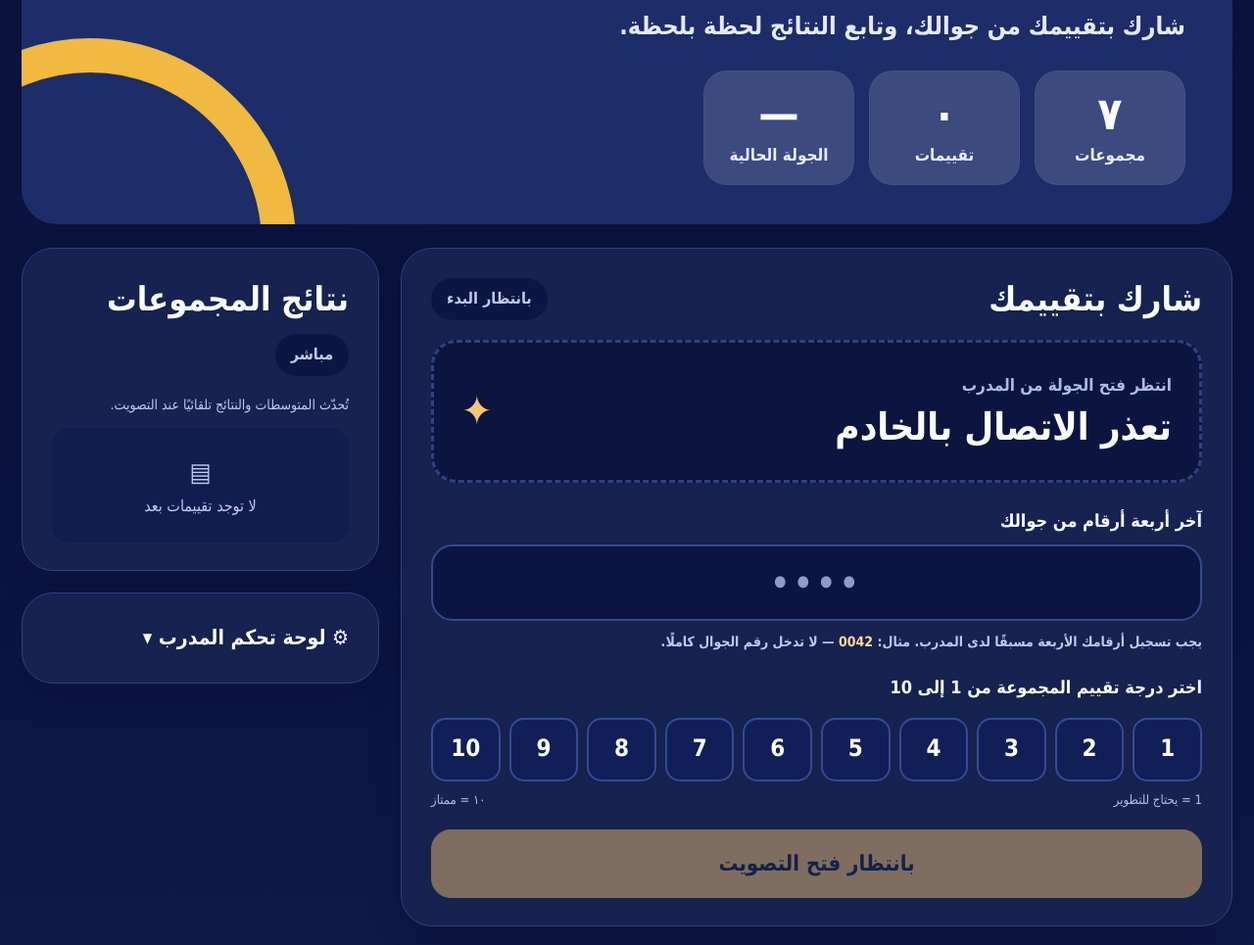
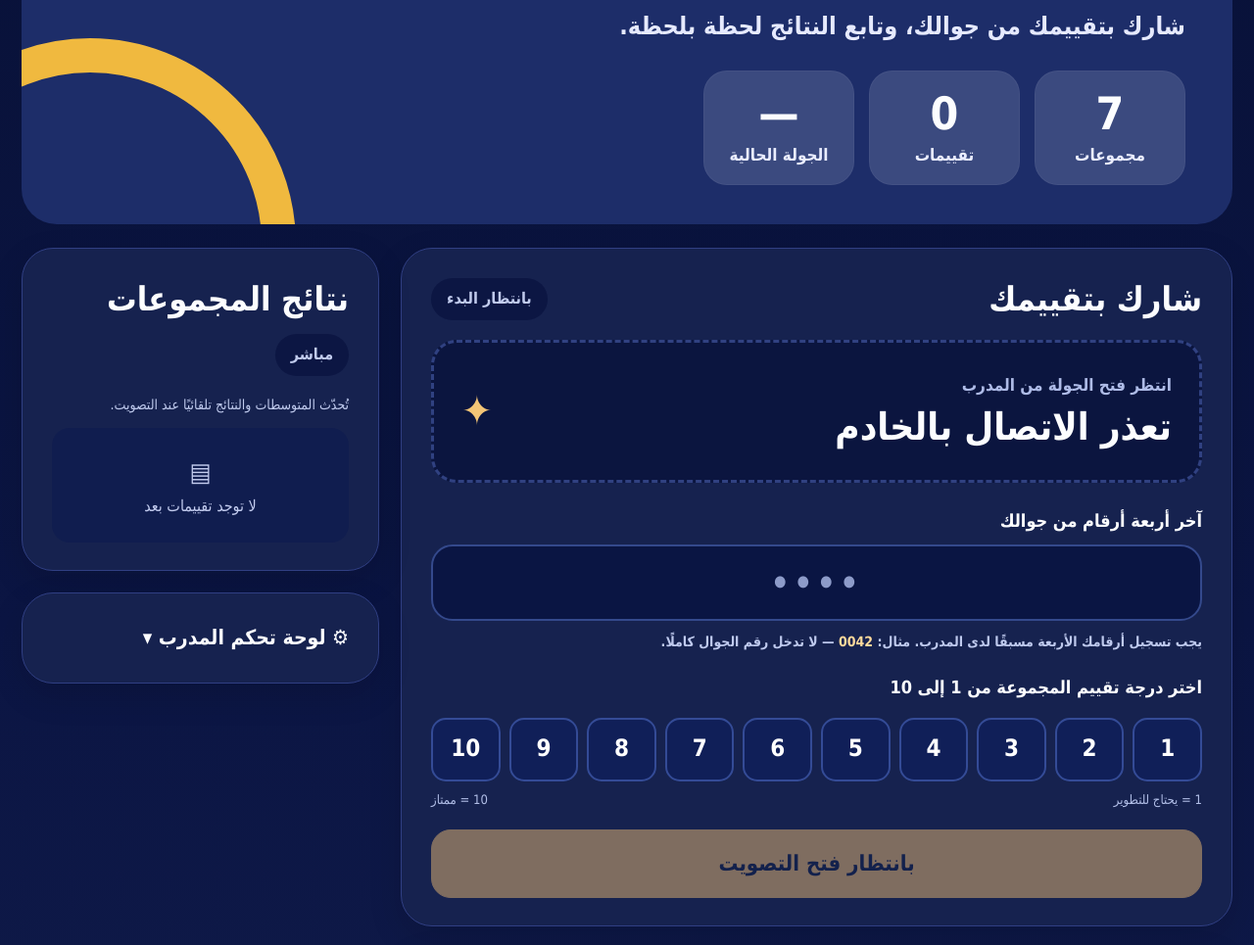
Before and after one commit to alisahli1449/ali-alsahli-voting, a website: page public/index.html in a window 1280 px wide. Shown: the part 253-1218 px from the top of the page at 98% size. Drawn offline with Linux system fonts and the light colour scheme; no server answers.

Commit message:
Update index.html

```diff
--- a/public/index.html
+++ b/public/index.html
@@ -119,7 +119,7 @@ label{font-size:16px}.phone-input{height:66px;font-size:29px}
 <nav class="nav"><div class="wrap"><div class="brand"><span class="mark">✦</span>المدرب علي السهلي</div><span class="online" id="online">جاري الاتصال</span></div></nav>
 <main class="wrap">
 <section class="hero" aria-labelledby="headline"><div><div id="title" class="eyebrow">منصة التقييم والتصويت التفاعلي</div><h1 id="headline">صوتك يصنع الفرق</h1><p>شارك بتقييمك من جوالك، وتابع النتائج لحظة بلحظة.</p></div>
-  <div class="stats"><div class="stat"><b id="groupNum">٧</b><small>مجموعات</small></div><div class="stat"><b id="voteNum">٠</b><small>تقييمات</small></div><div class="stat"><b id="roundNum">—</b><small>الجولة الحالية</small></div></div>
+  <div class="stats"><div class="stat"><b id="groupNum">7</b><small>مجموعات</small></div><div class="stat"><b id="voteNum">0</b><small>تقييمات</small></div><div class="stat"><b id="roundNum">—</b><small>الجولة الحالية</small></div></div>
 </section>
 <div class="cols"><div class="primary-col">
 <section class="card"><div class="head"><h2>شارك بتقييمك</h2><span class="pill" id="statusPill">بانتظار البدء</span></div>
@@ -129,7 +129,7 @@ label{font-size:16px}.phone-input{height:66px;font-size:29px}
   <p class="phone-help" id="codeHint">يجب تسجيل أرقامك الأربعة مسبقًا لدى المدرب. مثال: <span class="number-example">0042</span> — لا تدخل رقم الجوال كاملًا.</p>
   <label id="nameRow" hidden>اسم المشارك<input id="personName" name="name" placeholder="اكتب اسمك" maxlength="80" /></label>
   <label>اختر درجة تقييم المجموعة من 1 إلى 10</label><div class="scores" id="scores" role="group" aria-label="اختر درجة التقييم"></div>
-  <div class="scale"><span>1 = يحتاج للتطوير</span><span>١٠ = ممتاز</span></div>
+  <div class="scale"><span>1 = يحتاج للتطوير</span><span>10 = ممتاز</span></div>
   <button class="btn primary full" id="voteBtn" type="submit" disabled>بانتظار فتح التصويت</button><div class="msg" id="voteMsg" role="status" aria-live="polite"></div>
   </form>
 </section>
```
